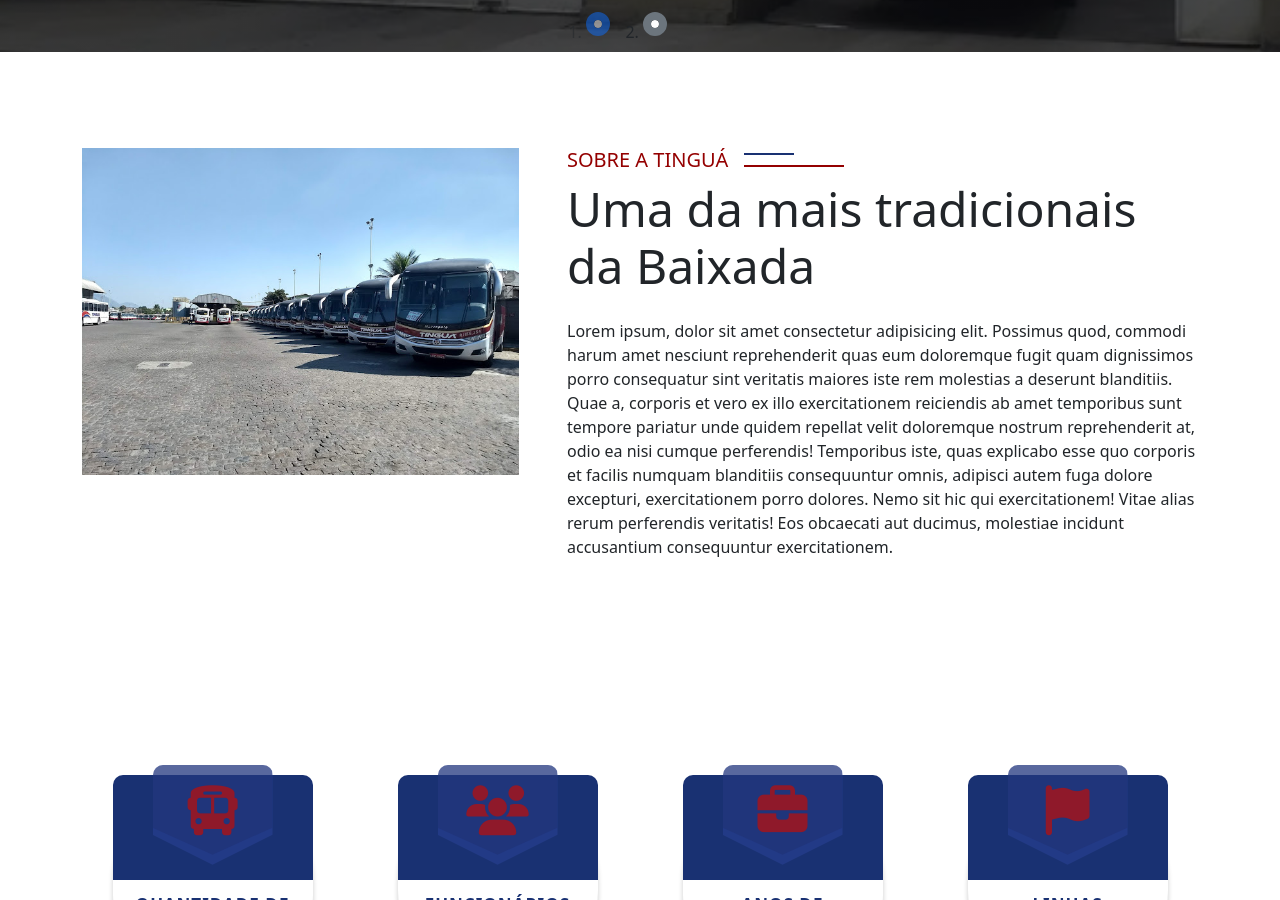
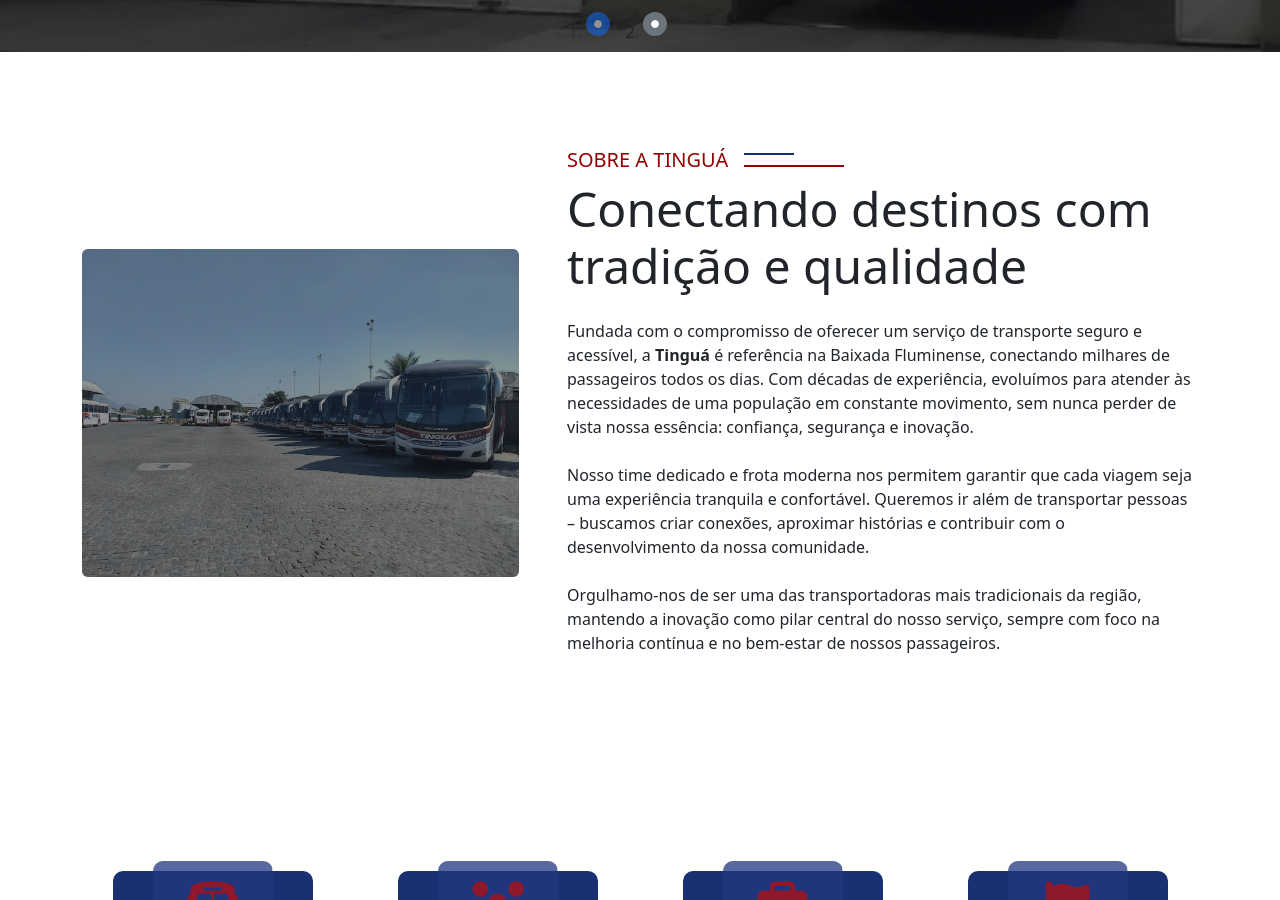
Before and after one commit to Ghashie/transportadoraTingua, a plain HTML site: page index.html in a window 1280 px wide. Shown: the part 893-1793 px from the top of the page. Drawn offline with nearby package versions, Linux system fonts and the light colour scheme.

Commit message:
Edição do Sobre na Index

```diff
--- a/index.html
+++ b/index.html
@@ -167,30 +167,43 @@
     <!-- Sobre Inicio -->
 <div class="container-fluid py-5" id="sobre">
     <div class="container py-5">
-            <div class="row g-5">
+        <div class="row g-5 align-items-center">
+            <!-- Imagem Lado Esquerdo com Estilo -->
             <div class="col-xl-5 wow fadeInLeft" data-wow-delay="0.1s">
-                    <div class="bg-light rounded">
-                        <img src="img/IMG_20180714_125045824_HDR.jpg" class="img-fluid w-100"
-                            style="margin-bottom: -7px;" alt="Image">
+                <div class="position-relative rounded overflow-hidden">
+                    <img src="img/IMG_20180714_125045824_HDR.jpg" class="img-fluid w-100" alt="Nossa Frota">
+                    <!-- Efeito de Overlay -->
+                    <div class="overlay bg-dark opacity-50 position-absolute top-0 start-0 w-100 h-100"></div>
                 </div>
             </div>
+            <!-- Texto Lado Direito -->
             <div class="col-xl-7 wow fadeInRight" data-wow-delay="0.3s">
                 <h5 class="sub-title pe-3">Sobre a Tinguá</h5>
-                    <h1 class="display-5 mb-4">Uma da mais tradicionais da Baixada</h1>
-                    <p class="mb-4">Lorem ipsum, dolor sit amet consectetur adipisicing elit. Possimus quod, commodi
-                        harum amet nesciunt reprehenderit quas eum doloremque fugit quam dignissimos porro consequatur
-                        sint veritatis maiores iste rem molestias a deserunt blanditiis. Quae a, corporis et vero ex
-                        illo exercitationem reiciendis ab amet temporibus sunt tempore pariatur unde quidem repellat
-                        velit doloremque nostrum reprehenderit at, odio ea nisi cumque perferendis! Temporibus iste,
-                        quas explicabo esse quo corporis et facilis numquam blanditiis consequuntur omnis, adipisci
-                        autem fuga dolore excepturi, exercitationem porro dolores. Nemo sit hic qui exercitationem!
-                        Vitae alias rerum perferendis veritatis! Eos obcaecati aut ducimus, molestiae incidunt
-                        accusantium consequuntur exercitationem.</p>
+                <h1 class="display-5 mb-4">Conectando destinos com tradição e qualidade</h1>
+                <p class="mb-4">
+                    Fundada com o compromisso de oferecer um serviço de transporte seguro e acessível, a
+                    <strong>Tinguá</strong> é referência na Baixada Fluminense, conectando milhares de passageiros
+                    todos os dias. Com décadas de experiência, evoluímos para atender às necessidades de uma
+                    população em constante movimento, sem nunca perder de vista nossa essência: confiança,
+                    segurança e inovação.
+                </p>
+                <p class="mb-4">
+                    Nosso time dedicado e frota moderna nos permitem garantir que cada viagem seja uma experiência
+                    tranquila e confortável. Queremos ir além de transportar pessoas – buscamos criar conexões,
+                    aproximar histórias e contribuir com o desenvolvimento da nossa comunidade.
+                </p>
+                <p class="mb-4">
+                    Orgulhamo-nos de ser uma das transportadoras mais tradicionais da região, mantendo a inovação
+                    como pilar central do nosso serviço, sempre com foco na melhoria contínua e no bem-estar de
+                    nossos passageiros.
+                </p>
             </div>
         </div>
     </div>
 </div>
 <!-- Sobre Fim -->
+
+
 
 
     <!-- Parallax Inicio -->
```
Lines whose indentation alone changed are shown as unchanged.
